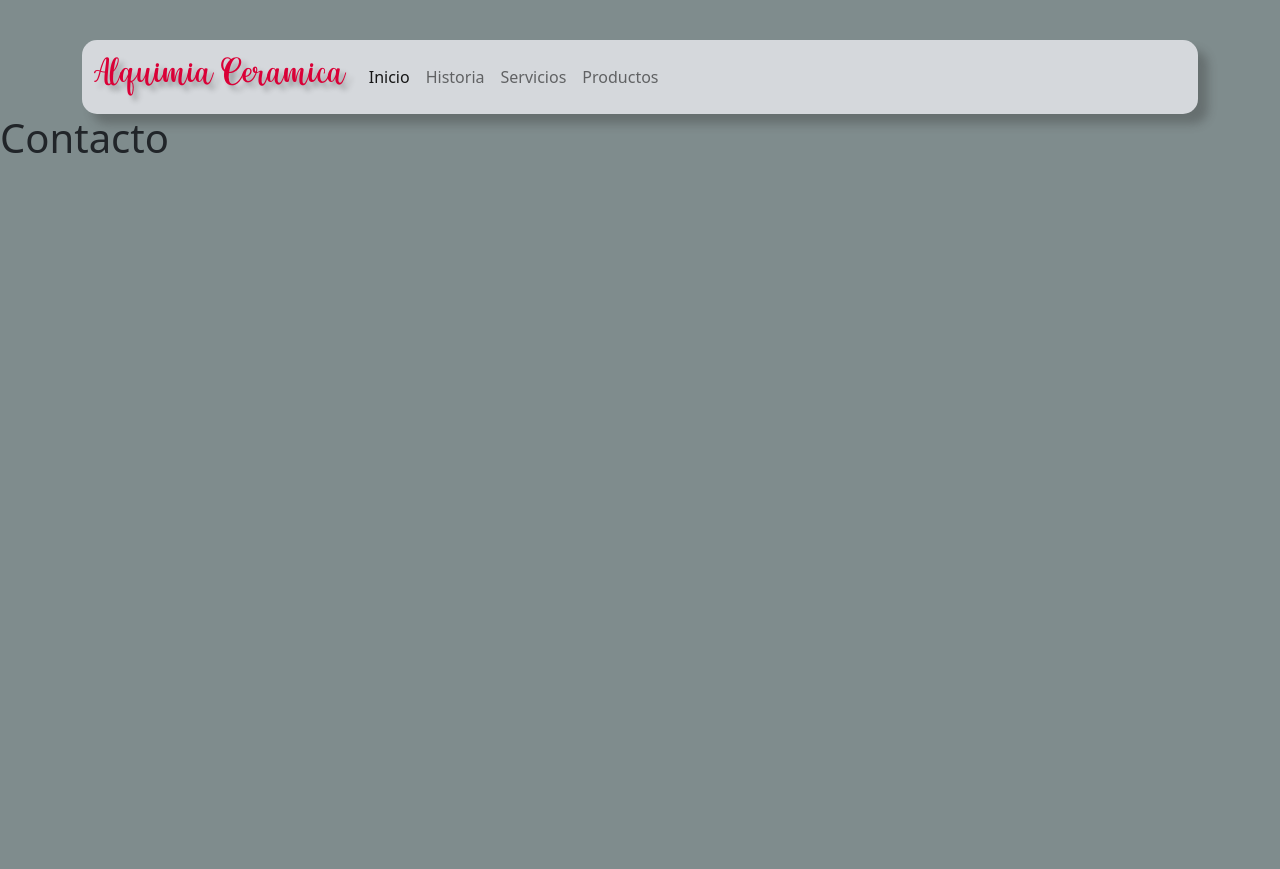
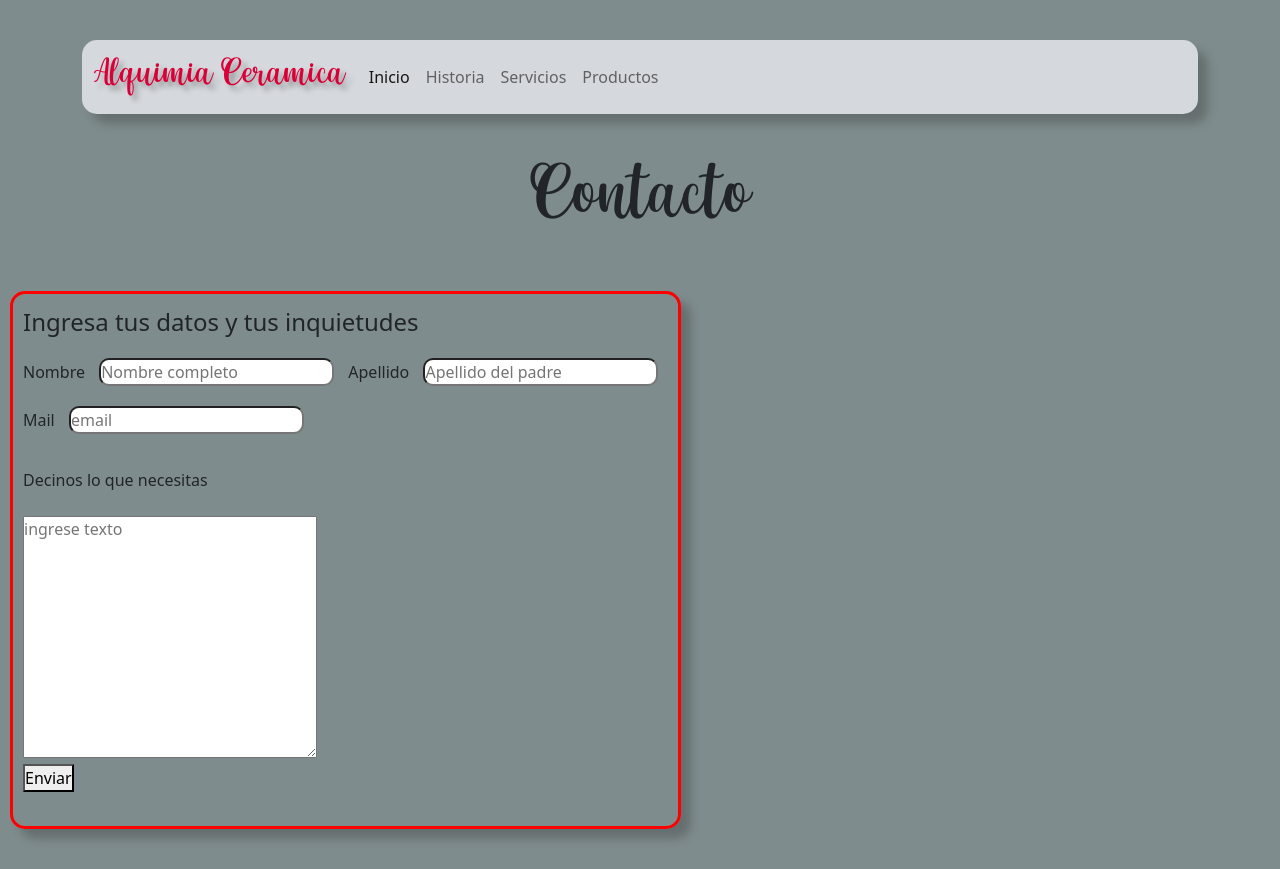
Before and after one commit to Leorokr242/3ntrega, a website: page pages/contactos.html in a window 1280 px wide. Before the commit the page ends 800 px from the top, so only its background shows below. Drawn offline with nearby package versions, Linux system fonts and the light colour scheme.

Commit message:
agregando paginas

```diff
--- a/pages/contactos.html
+++ b/pages/contactos.html
@@ -42,9 +42,43 @@
 
 
     <main>
-      <h1>Contacto</h1>
+      <h1 id="contacTit">Contacto</h1>
+    </main id="main--contacto">
 
-    </main>
+    <form action="" method="post" id="contactos">
+
+      <fieldset>
+            <legend>Ingresa tus datos y tus inquietudes</legend>
+            <br>
+
+            <label for="innombre">Nombre</label>
+            <input type="text" class="cont" id="innombre" placeholder="Nombre completo">
+            <label for="apellido">Apellido</label>
+            <input type="text" class="cont" id="apellido" placeholder="Apellido del padre">
+          <div>
+            <label for="mail">Mail</label>
+            <input type="email" class="cont" id="mail" placeholder="email">
+          </div>
+           <br>
+          <div>
+           Decinos lo que necesitas
+          </div>
+          <br>
+
+          <div>
+             <textarea name="consultas" id="" cols="30" rows="10" placeholder="ingrese texto"></textarea>
+          <br>
+             <button>Enviar</button>
+          </div>
+
+      </fieldset>
+      <br>
+
+
+
+
+
+  </form>
 
 
     <footer>
--- a/scss/_mixin.scss
+++ b/scss/_mixin.scss
@@ -16,3 +16,9 @@
 @mixin ShadowT {
     text-shadow: 5px 5px 5px rgba(51, 51, 51, 0.356);
 }
+
+@mixin bordes {
+    margin: 40px 10px 0 10px;
+    padding: 10px;
+
+}
--- a/scss/style.scss
+++ b/scss/style.scss
@@ -4,63 +4,46 @@
 @import "./main";
 @import "./footer";
 
-
-
 * {
     @include reset;
-    box-sizing: border-box;
-}
+    box-sizing: border-box; }
 
 @font-face {
     font-family: titule;
-    src: url("../assets/Fonts/winterbeauty-Script.otf");
-}
+    src: url("../assets/Fonts/winterbeauty-Script.otf"); }
 
 body {
     background-color: map-get($colores, "body");
-    height: auto;
-}
-
+    height: auto; }
 
 .grad {
-    background-image: linear-gradient(to right, $gradienteS);
-}
+    background-image: linear-gradient(to right, $gradienteS); }
 
 .tit {
     @include ShadowT font-family: titule;
     font-size: 2em;
-    color: map-get($colores, "titulo")
-}
+    color: map-get($colores, "titulo") }
 
 .radio {
     border-radius: $bordeRedondo;
-    @include ShadowB;
-}
+    @include ShadowB; }
 
 .back {
-    background-color: map-get($colores, "fondoHeader");
-
-}
+    background-color: map-get($colores, "fondoHeader"); }
 
 .bot {
     perspective: 2500;
-    transition: 1s ease;
-}
+    transition: 1s ease; }
 
 .bot:hover {
-    font-size: 1.5em;
-}
-
+    font-size: 1.5em; }
 
 #suti2venta {
     background-color: map-get($colores, "fondoHeader");
-    margin: 40px 0 40px 0;
-
-}
+    margin: 40px 0 40px 0; }
 
 #articMonk {
-    margin-top: 40px;
-}
+    margin-top: 40px; }
 
 /* PAGINA HISTORIA */
 
@@ -78,9 +61,7 @@ body {
     padding: 10px;
     font-family: titule;
     font-size: 4em;
-    text-align: center;
-
- }
+    text-align: center; }
 
 #imagen {
     display: flex;
@@ -91,11 +72,29 @@ body {
 
 #prodTit {
     @extend #tituloHistoria;
-    @include ShadowT
-
-}
+    @include ShadowT }
 
 #servTit {
     @extend #tituloHistoria;
-    @include ShadowT
-}
+    @include ShadowT }
+
+// PAGINA CONTACTOS
+
+#contactos {
+    @include bordes;
+    @extend .radio;
+    border: 3px solid red;
+    width: fit-content; }
+
+#contacTit {
+    @extend #tituloHistoria }
+
+.cont {
+    border-radius: 10px;
+    margin: 10px; }
+
+#main--contacto {
+    display: flex;
+    width: 100vw;
+    align-items: center;
+    justify-content: center; }
```
Also changed, not shown: pages/servicios.html (+7 -0 lines), css/style.css, 1 other file.
